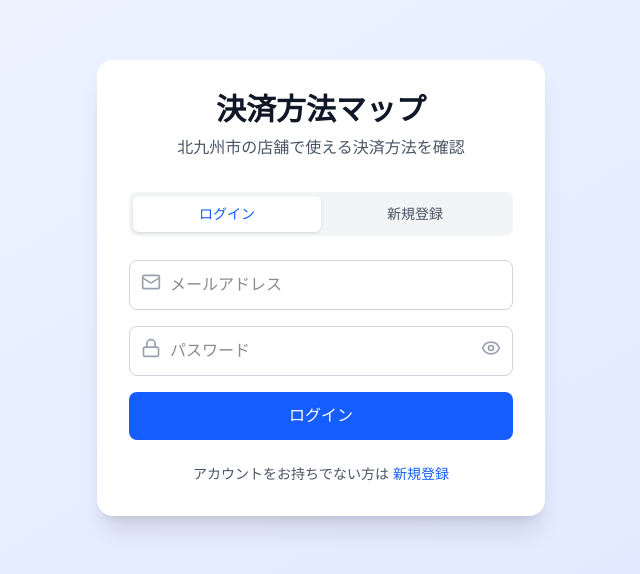
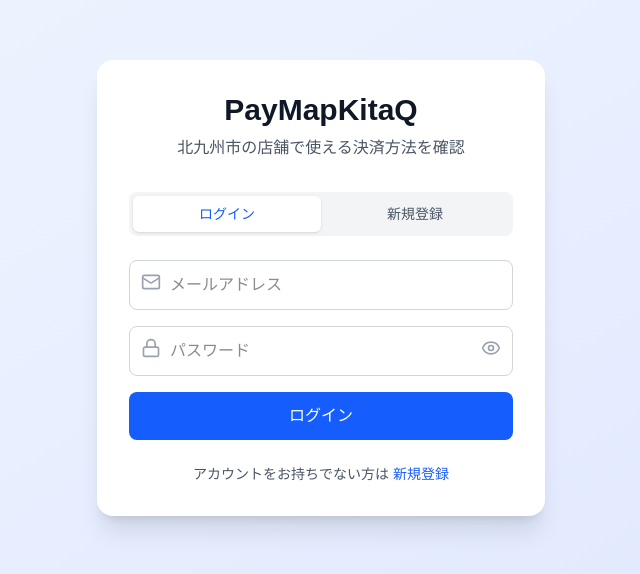
Before and after one commit to DIGIT-2025-NEXT/Hajimarino-Village, a Next.js app: page / in a window 1280 px wide. Shown: the part 112-686 px from the top of the page, without its empty margins (319-959 px from the left). Built offline with nearby package versions, Linux system fonts and the light colour scheme.

Commit message:
Update header text in LoginForm component to 'PayMapKitaQ'

```diff
--- a/src/components/LoginForm.tsx
+++ b/src/components/LoginForm.tsx
@@ -63,7 +63,7 @@ export default function LoginForm({ onModeChange, currentMode, onLoginSuccess, o
         {/* ヘッダー */}
         <div className="text-center mb-8">
           <h1 className="text-3xl font-bold text-gray-900 mb-2">
-            決済方法マップ
+            PayMapKitaQ
           </h1>
           <p className="text-gray-600">
             北九州市の店舗で使える決済方法を確認
```
